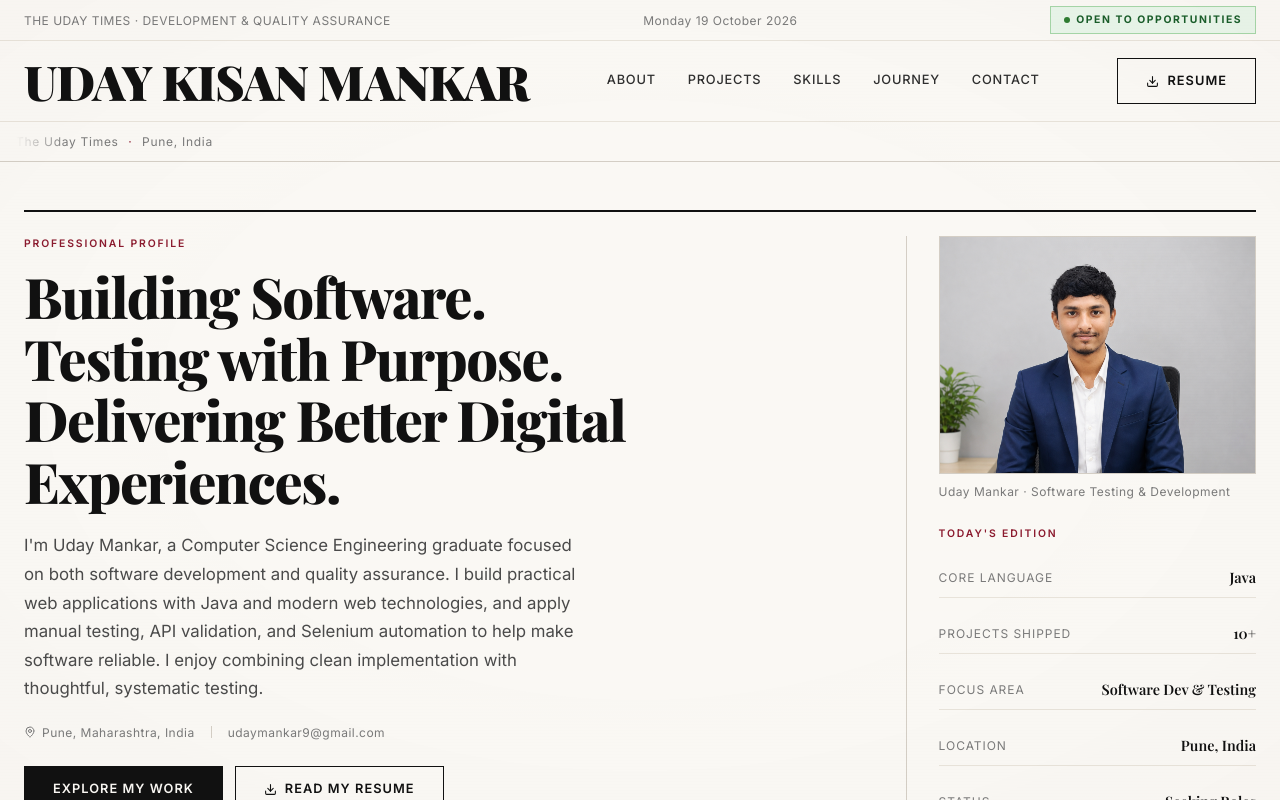
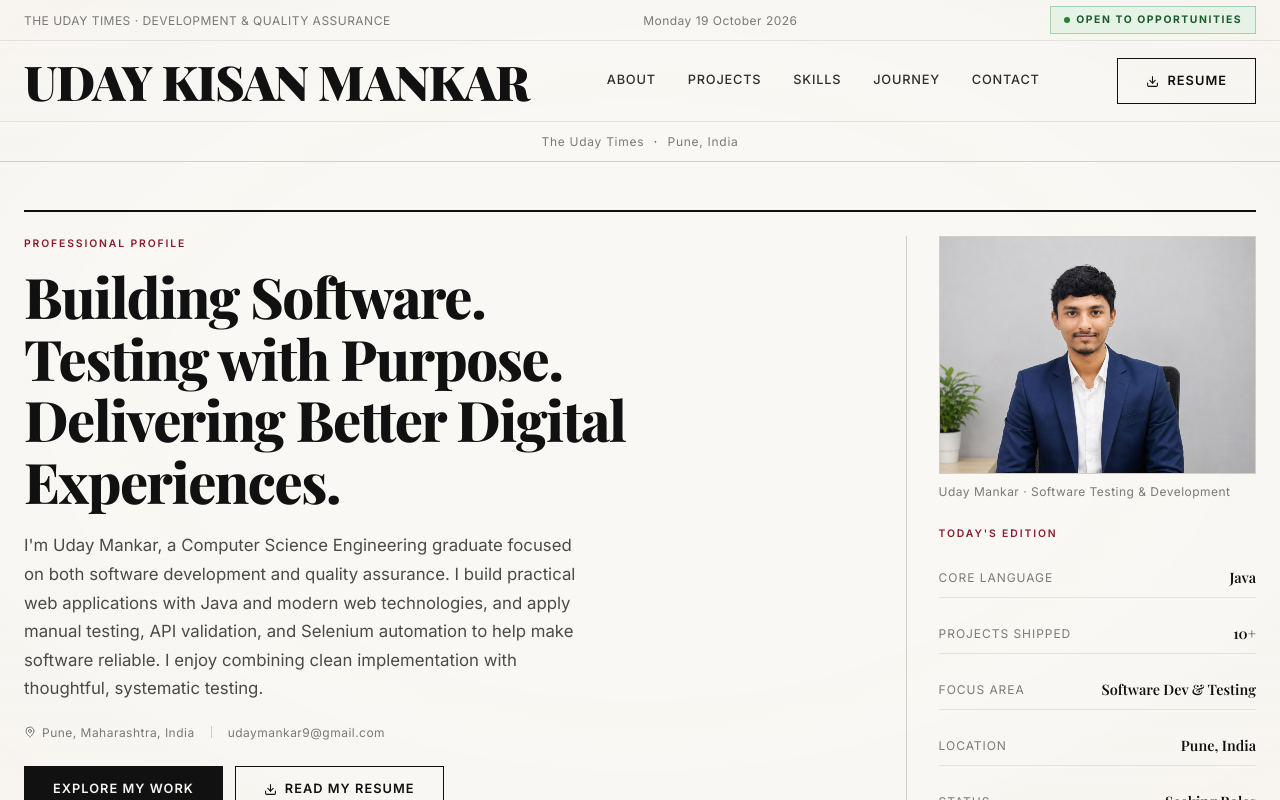
Before and after one commit to udaymankar/Portfolio-Website, a Next.js app: page / in a window 1280 px wide. Shown: the top 800 px of the page. Built offline with nearby package versions, Linux system fonts and the light colour scheme; a web font is replaced by a local one.

Commit message:
Restore static centered publication strip

```diff
--- a/app/globals.css
+++ b/app/globals.css
@@ -485,29 +485,27 @@ footer {
 }
 
 
-/* ─── Publication ticker ─────────────────────────────────────────────── */
+/* ─── Publication strip ──────────────────────────────────────────────── */
 .publication-marquee {
   width: 100%;
   overflow: hidden;
   white-space: nowrap;
-  -webkit-mask-image: linear-gradient(to right, transparent, #000 4%, #000 96%, transparent);
-  mask-image: linear-gradient(to right, transparent, #000 4%, #000 96%, transparent);
+  text-align: center;
 }
 
 .publication-marquee__track {
   display: flex;
-  width: max-content;
+  width: 100%;
   align-items: center;
-  animation: publication-marquee-left 20s linear infinite;
-  will-change: transform;
+  justify-content: center;
 }
 
 .publication-marquee__item {
   display: inline-flex;
   align-items: center;
+  justify-content: center;
   gap: 0.6rem;
-  padding-inline: 3.25rem;
-  flex: 0 0 auto;
+  padding-inline: 1rem;
   font-family: var(--font-sans);
   font-size: 0.75rem;
   font-weight: 400;
@@ -518,18 +516,3 @@ footer {
 .publication-marquee__item span {
   color: var(--burgundy);
 }
-
-@keyframes publication-marquee-left {
-  from { transform: translateX(0); }
-  to { transform: translateX(-50%); }
-}
-
-.publication-marquee:hover .publication-marquee__track {
-  animation-play-state: paused;
-}
-
-@media (prefers-reduced-motion: reduce) {
-  .publication-marquee__track { animation: none; }
-  .publication-marquee__item:not(:first-child) { display: none; }
-  .publication-marquee { -webkit-mask-image: none; mask-image: none; }
-}
```
